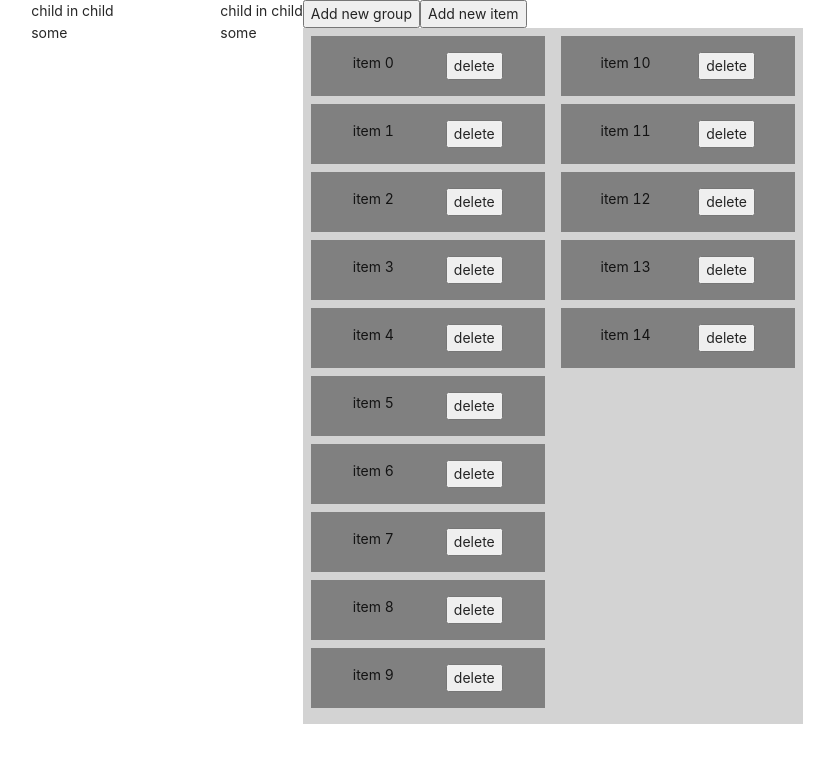
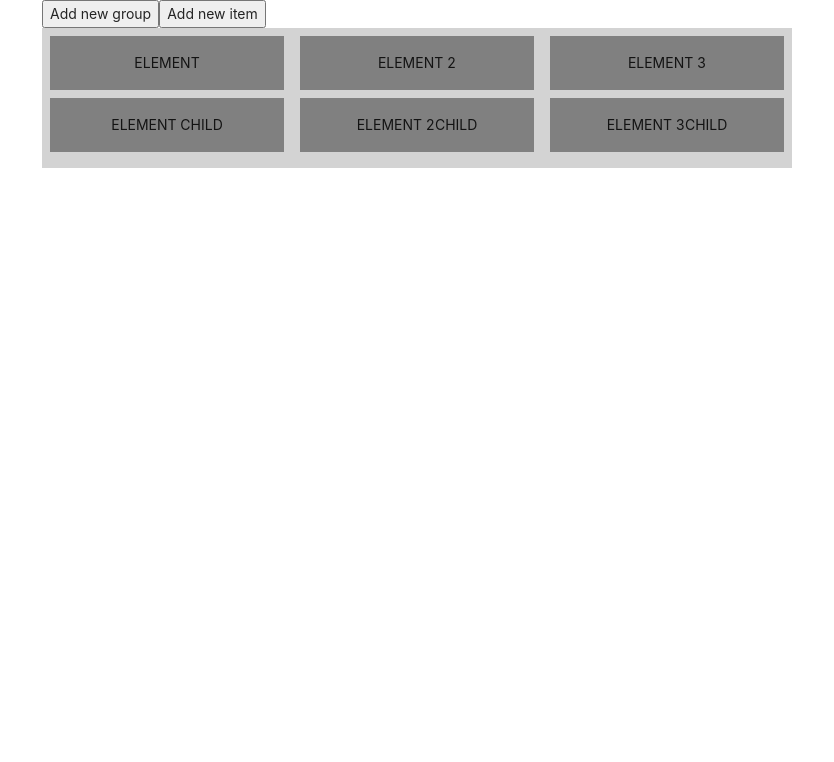
Before and after one commit to sieugene/dashboard, a Next.js app: page / in a window 1280 px wide. Shown: the top 762 px of the page, without its empty margins (223-1057 px from the left). Built offline with nearby package versions, Linux system fonts and the light colour scheme.

Commit message:
Create dragndropMultiple, refactoring, flexibility

```diff
--- a/Components/Card/CardList.tsx
+++ /dev/null
@@ -1,19 +0,0 @@
-import React from "react";
-import { Card } from ".";
-import { DragnItemsList } from "../../Utils/countInArray";
-
-type Props = {
-  cards: DragnItemsList;
-};
-
-export const CardList: React.NamedExoticComponent<Props> = React.memo(
-  function CardList({ cards }) {
-    return (
-      <>
-        {cards.map((card, index) => (
-          <Card card={card} index={index} key={card.id} />
-        ))}
-      </>
-    );
-  }
-);
--- /dev/null
+++ b/Components/Card/DraggableCard.tsx
@@ -0,0 +1,54 @@
+import React from "react";
+import { Draggable } from "react-beautiful-dnd";
+
+const grid = 8;
+
+const getItemStyle = (isDragging, draggableStyle) => ({
+  // some basic styles to make the items look a bit nicer
+  userSelect: "none",
+  padding: grid * 2,
+  margin: `0 0 ${grid}px 0`,
+
+  // change background colour if dragging
+  background: isDragging ? "lightgreen" : "grey",
+
+  // styles we need to apply on draggables
+  ...draggableStyle,
+});
+
+export const DraggableCard = ({ item, index }) => {
+  return (
+    <Draggable key={item.id} draggableId={item.id} index={index}>
+      {(provided, snapshot) => (
+        <div
+          ref={provided.innerRef}
+          {...provided.draggableProps}
+          {...provided.dragHandleProps}
+          style={getItemStyle(
+            snapshot.isDragging,
+            provided.draggableProps.style
+          )}
+        >
+          <div
+            style={{
+              display: "flex",
+              justifyContent: "space-around",
+            }}
+          >
+            {item.content}
+            {/* <button
+              type="button"
+              onClick={() => {
+                const newState = [...state];
+                newState[ind].splice(index, 1);
+                setState(newState.filter((group) => group.length));
+              }}
+            >
+              delete
+            </button> */}
+          </div>
+        </div>
+      )}
+    </Draggable>
+  );
+};
--- a/Components/Card/index.tsx
+++ /dev/null
@@ -1,24 +0,0 @@
-import React, { FC } from "react";
-import { Draggable } from "react-beautiful-dnd";
-import { DragnItem } from "../../Utils/countInArray";
-
-type Props = {
-  index: number;
-  card: DragnItem;
-};
-export const Card: FC<Props> = ({ index, card }) => {
-  return (
-    <Draggable draggableId={card.id} index={index}>
-      {(provided) => (
-        <div
-          className="QuoteItem"
-          ref={provided.innerRef}
-          {...provided.draggableProps}
-          {...provided.dragHandleProps}
-        >
-          {card.content}
-        </div>
-      )}
-    </Draggable>
-  );
-};
--- a/Components/DragndropWrapper/DragndropMultiple.jsx
+++ /dev/null
@@ -1,161 +0,0 @@
-import React, { useState } from "react";
-import ReactDOM from "react-dom";
-import { DragDropContext, Droppable, Draggable } from "react-beautiful-dnd";
-
-// fake data generator
-const getItems = (count, offset = 0) =>
-  Array.from({ length: count }, (v, k) => k).map((k) => ({
-    id: `item-${k + offset}-${new Date().getTime()}`,
-    content: `item ${k + offset}`,
-  }));
-
-const reorder = (list, startIndex, endIndex) => {
-  const result = Array.from(list);
-  const [removed] = result.splice(startIndex, 1);
-  result.splice(endIndex, 0, removed);
-
-  return result;
-};
-
-/**
- * Moves an item from one list to another list.
- */
-const move = (source, destination, droppableSource, droppableDestination) => {
-  const sourceClone = Array.from(source);
-  const destClone = Array.from(destination);
-  const [removed] = sourceClone.splice(droppableSource.index, 1);
-
-  destClone.splice(droppableDestination.index, 0, removed);
-
-  const result = {};
-  result[droppableSource.droppableId] = sourceClone;
-  result[droppableDestination.droppableId] = destClone;
-
-  return result;
-};
-const grid = 8;
-
-const getItemStyle = (isDragging, draggableStyle) => ({
-  // some basic styles to make the items look a bit nicer
-  userSelect: "none",
-  padding: grid * 2,
-  margin: `0 0 ${grid}px 0`,
-
-  // change background colour if dragging
-  background: isDragging ? "lightgreen" : "grey",
-
-  // styles we need to apply on draggables
-  ...draggableStyle,
-});
-const getListStyle = (isDraggingOver) => ({
-  background: isDraggingOver ? "lightblue" : "lightgrey",
-  padding: grid,
-  width: 250,
-});
-
-export function DragndropMultiple() {
-  const [state, setState] = useState([getItems(10), getItems(5, 10)]);
-
-  function onDragEnd(result) {
-    const { source, destination } = result;
-
-    // dropped outside the list
-    if (!destination) {
-      return;
-    }
-    const sInd = +source.droppableId;
-    const dInd = +destination.droppableId;
-
-    if (sInd === dInd) {
-      const items = reorder(state[sInd], source.index, destination.index);
-      const newState = [...state];
-      newState[sInd] = items;
-      setState(newState);
-    } else {
-      const result = move(state[sInd], state[dInd], source, destination);
-      const newState = [...state];
-      newState[sInd] = result[sInd];
-      newState[dInd] = result[dInd];
-
-      setState(newState.filter((group) => group.length));
-    }
-  }
-
-  return (
-    <div>
-      <button
-        type="button"
-        onClick={() => {
-          setState([...state, []]);
-        }}
-      >
-        Add new group
-      </button>
-      <button
-        type="button"
-        onClick={() => {
-          setState([...state, getItems(1)]);
-        }}
-      >
-        Add new item
-      </button>
-      <div style={{ display: "flex" }}>
-        <DragDropContext onDragEnd={onDragEnd}>
-          {state.map((el, ind) => (
-            <Droppable key={ind} droppableId={`${ind}`}>
-              {(provided, snapshot) => (
-                <div
-                  ref={provided.innerRef}
-                  style={getListStyle(snapshot.isDraggingOver)}
-                  {...provided.droppableProps}
-                >
-                  {el.map((item, index) => (
-                    <Draggable
-                      key={item.id}
-                      draggableId={item.id}
-                      index={index}
-                    >
-                      {(provided, snapshot) => (
-                        <div
-                          ref={provided.innerRef}
-                          {...provided.draggableProps}
-                          {...provided.dragHandleProps}
-                          style={getItemStyle(
-                            snapshot.isDragging,
-                            provided.draggableProps.style
-                          )}
-                        >
-                          <div
-                            style={{
-                              display: "flex",
-                              justifyContent: "space-around",
-                            }}
-                          >
-                            {item.content}
-                            <button
-                              type="button"
-                              onClick={() => {
-                                const newState = [...state];
-                                newState[ind].splice(index, 1);
-                                setState(
-                                  newState.filter((group) => group.length)
-                                );
-                              }}
-                            >
-                              delete
-                            </button>
-                          </div>
-                        </div>
-                      )}
-                    </Draggable>
-                  ))}
-                  {provided.placeholder}
-                </div>
-              )}
-            </Droppable>
-          ))}
-        </DragDropContext>
-      </div>
-    </div>
-  );
-}
--- a/Components/DragndropWrapper/index.tsx
+++ b/Components/DragndropWrapper/index.tsx
@@ -1,53 +1,83 @@
 import React, { FC, useState } from "react";
-import { DragDropContext, Droppable } from "react-beautiful-dnd";
-import { countInArray, DragnItemsList } from "../../Utils/countInArray";
+import { DragDropContext } from "react-beautiful-dnd";
+import { generateItems } from "../../Utils/countInArray";
+import { moveItems } from "../../Utils/moveItems";
 import { reorder } from "../../Utils/reorder";
-import { Card } from "../Card";
-import { CardList } from "../Card/CardList";
-
+import { DroppableElement } from "../DroppableElement/DroppableElement";
 type Props = {
-  children: React.ReactNode[];
+  children: any[];
 };
 
-const DragndropWrapper: FC<Props> = ({ children }) => {
-  const count = children?.length;
+export const DragndropMultiple: FC<Props> = ({ children }) => {
+  const childIterator = () => {
+    let gridItetator = 0;
+    return children.reduce((items, child) => {
+      if (child?.props?.children) {
+        items.push(
+          generateItems(
+            child.props.children.length,
+            gridItetator,
+            child.props.children
+          )
+        );
+        gridItetator += 10;
+      }
+      return items;
+    }, []);
+  };
 
-  const [state, setState] = useState<{ cards: DragnItemsList }>({
-    cards: countInArray(count, children),
-  });
+  const [state, setState] = useState<any>(childIterator());
 
   function onDragEnd(result) {
-    const isDrag =
-      !result.destination || result.destination.index === result.source.index;
+    const { source, destination } = result;
 
-    if (isDrag) {
+    // dropped outside the list
+    if (!destination) {
       return;
     }
+    const sInd = +source.droppableId;
+    const dInd = +destination.droppableId;
 
-    const cards = reorder(
-      state.cards,
-      result.source.index,
-      result.destination.index
-    );
+    if (sInd === dInd) {
+      const items = reorder(state[sInd], source.index, destination.index);
+      const newState = [...state];
+      newState[sInd] = items;
+      setState(newState);
+    } else {
+      const result = moveItems(state[sInd], state[dInd], source, destination);
+      const newState = [...state];
+      newState[sInd] = result[sInd];
+      newState[dInd] = result[dInd];
 
-    setState({ cards });
+      setState(newState.filter((group) => group.length));
+    }
   }
 
   return (
-    <>
-      {process.browser && (
+    <div>
+      <button
+        type="button"
+        onClick={() => {
+          setState([...state, []]);
+        }}
+      >
+        Add new group
+      </button>
+      <button
+        type="button"
+        onClick={() => {
+          setState([...state, generateItems(1)]);
+        }}
+      >
+        Add new item
+      </button>
+      <div style={{ display: "flex" }}>
         <DragDropContext onDragEnd={onDragEnd}>
-          <Droppable droppableId="list">
-            {(provided) => (
-              <div ref={provided.innerRef} {...provided.droppableProps}>
-                <CardList cards={state.cards} />
-                {provided.placeholder}
-              </div>
-            )}
-          </Droppable>
+          {state.map((el, ind) => (
+            <DroppableElement ind={ind} el={el} />
+          ))}
         </DragDropContext>
-      )}
-    </>
+      </div>
+    </div>
   );
 };
-export default DragndropWrapper;
--- /dev/null
+++ b/Components/DroppableElement/DroppableElement.tsx
@@ -0,0 +1,30 @@
+import React from "react";
+import { DraggableCard } from "../Card/DraggableCard";
+import { Droppable } from "react-beautiful-dnd";
+
+const grid = 8;
+
+const getListStyle = (isDraggingOver) => ({
+  background: isDraggingOver ? "lightblue" : "lightgrey",
+  padding: grid,
+  width: 250,
+});
+
+export const DroppableElement = ({ ind, el }) => {
+  return (
+    <Droppable key={ind} droppableId={`${ind}`}>
+      {(provided, snapshot) => (
+        <div
+          ref={provided.innerRef}
+          style={getListStyle(snapshot.isDraggingOver)}
+          {...provided.droppableProps}
+        >
+          {el.map((item, index) => (
+            <DraggableCard item={item} index={index} />
+          ))}
+          {provided.placeholder}
+        </div>
+      )}
+    </Droppable>
+  );
+};
--- /dev/null
+++ b/Utils/moveItems.ts
@@ -0,0 +1,18 @@
+export const moveItems = (
+  source,
+  destination,
+  droppableSource,
+  droppableDestination
+) => {
+  const sourceClone = Array.from(source);
+  const destClone = Array.from(destination);
+  const [removed] = sourceClone.splice(droppableSource.index, 1);
+
+  destClone.splice(droppableDestination.index, 0, removed);
+
+  const result = {};
+  result[droppableSource.droppableId] = sourceClone;
+  result[droppableDestination.droppableId] = destClone;
+
+  return result;
+};
--- a/Utils/reorder.ts
+++ b/Utils/reorder.ts
@@ -8,5 +8,6 @@ export const reorder = (
   const result = Array.from(list);
   const [removed] = result.splice(startIndex, 1);
   result.splice(endIndex, 0, removed);
+
   return result;
 };
--- a/pages/index.tsx
+++ b/pages/index.tsx
@@ -1,7 +1,6 @@
-import { Col, Row } from "antd";
+import { Row } from "antd";
 import Head from "next/head";
-import DragndropWrapper from "../Components/DragndropWrapper";
-import { DragndropMultiple } from "../Components/DragndropWrapper/DragndropMultiple";
+import { DragndropMultiple } from "../Components/DragndropWrapper";
 
 export default function Home() {
   return (
@@ -12,23 +11,20 @@ export default function Home() {
       </Head>
 
       <Row justify="center">
-        <Col>
-          <DragndropWrapper>
+        {process.browser && (
+          <DragndropMultiple>
             <div>
-              <div>child in child</div>
+              ELEMENT
+              <div>ELEMENT CHILD</div>
             </div>
-            <div>some</div>
-          </DragndropWrapper>
-        </Col>
-        <Col offset={2}>
-          <DragndropWrapper>
             <div>
-              <div>child in child</div>
+              ELEMENT 2<div>ELEMENT 2CHILD</div>
             </div>
-            <div>some</div>
-          </DragndropWrapper>
-        </Col>
-        {process.browser && <DragndropMultiple />}
+            <div>
+              ELEMENT 3<div>ELEMENT 3CHILD</div>
+            </div>
+          </DragndropMultiple>
+        )}
       </Row>
 
       <footer></footer>
```
Also changed, not shown: Utils/countInArray.ts (+9 -11 lines).
